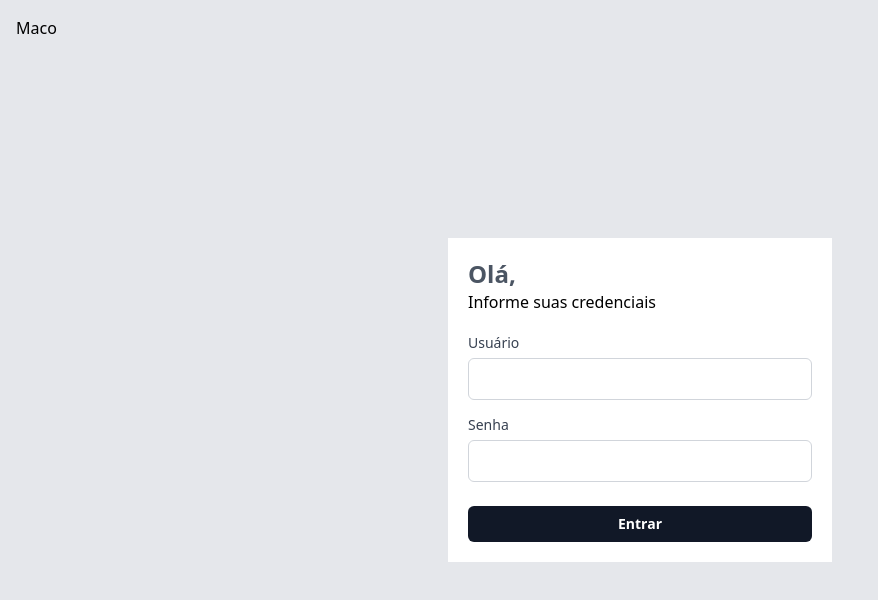
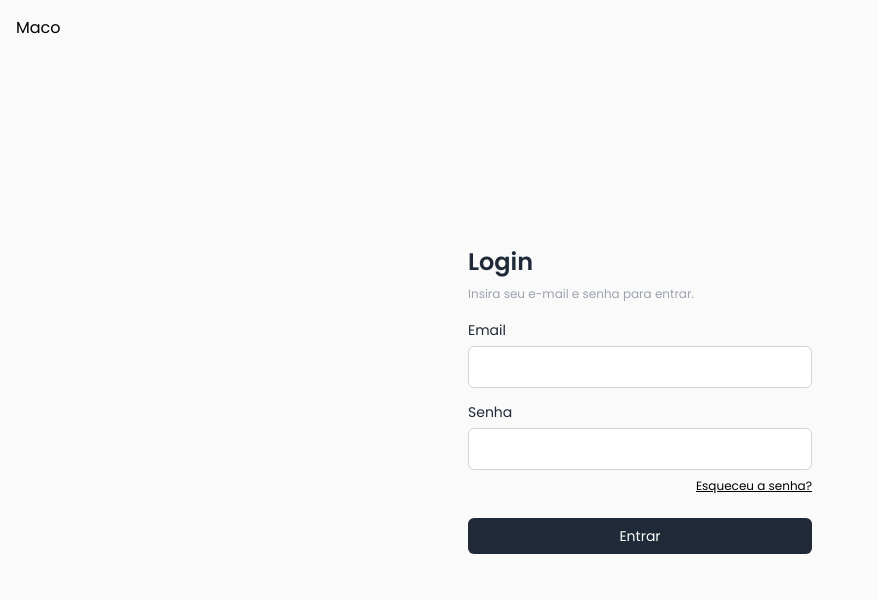
Before and after one commit to JoaoCordeir0/maco_frontend, a Vue app: page / in a window 1280 px wide. Shown: the top 600 px of the page, without its empty margins (0-878 px from the left). Built offline with nearby package versions, Linux system fonts and the light colour scheme; no server answers; what vue-sweetalert2 would draw is missing.

Commit message:
Added forgot password page and changed the login UI

```diff
--- a/src/assets/main.css
+++ b/src/assets/main.css
@@ -1,13 +1,19 @@
 @import url('https://fonts.googleapis.com/css?family=Roboto:300,400,500,700,900&display=swap');
+@import url('https://fonts.googleapis.com/css2?family=Poppins:ital,wght@0,100;0,200;0,300;0,400;0,500;0,600;0,700;0,800;0,900;1,100;1,200;1,300;1,400;1,500;1,600;1,700;1,800;1,900&display=swap');
 
 @tailwind base;
 @tailwind components;
 @tailwind utilities;
 
+/* Set Font Family */
+*{
+   font-family: 'Poppins', Arial;
+}
+
+
 /* ----------------------------------------
    Personalizações para o tema do GnPublish
    ---------------------------------------- */
-
 /* width */
 ::-webkit-scrollbar {
    width: 5px;
--- a/src/router.ts
+++ b/src/router.ts
@@ -2,6 +2,7 @@ import { createRouter, createWebHistory, RouteRecordRaw } from 'vue-router'
 import { auth } from './hooks/useAuth'
 
 import Login from './views/Login.vue'
+import ForgotPassword from './views/ForgotPassword.vue'
 import Dashboard from './views/Dashboard.vue'
 import NotFound from './views/NotFound.vue'
 
@@ -16,6 +17,12 @@ const routes: RouteRecordRaw[] = [
     path: '/login',
     name: 'Login',
     component: Login,
+    meta: { layout: 'empty' },
+  },
+  {
+    path: '/forgotpassword',
+    name: 'Forgot Password',
+    component: ForgotPassword,
     meta: { layout: 'empty' },
   },
   {
--- /dev/null
+++ b/src/views/ForgotPassword.vue
@@ -0,0 +1,96 @@
+<template>
+    <h1 class="fixed top-0 pl-2 pt-4 ml-2">Maco</h1>
+  <div class="flex items-center justify-center h-screen px-6 bg-zinc-100">
+    <div class="w-full max-w-sm py-5 px-5">
+      <div class="space-y-2">
+        <p class="font-semibold text-2xl text-gray-800">Esqueceu Senha?</p>
+        <p class="text-xs text-gray-400">Nós entendemos, coisas acontecem. Basta inserir seu endereço de e-mail abaixo e enviaremos um link para redefinir sua senha.</p>
+      </div>
+      <form class="mt-4" @submit.prevent="sendEmail">
+        <label class="block">
+          <span class="text-sm text-gray-800">Email</span>
+          <input type="text"
+            class="block w-full mt-1 border-gray-300 rounded-md focus:border-gray-800 focus:ring focus:ring-opacity-40 focus:ring-gray-800"
+            v-model="email" />
+        </label>
+
+        <div class="mt-6">
+          <button type="submit" :disabled="isLoading"
+            class="w-full px-4 py-2 text-sm text-center text-white bg-gray-800 rounded-md focus:outline-none hover:bg-gray-700 transition">
+            <span v-if="isLoading == false">
+              Enviar
+            </span>
+            <span v-if="isLoading == true">
+              <svg aria-hidden="true"
+                class="inline w-4 h-4 text-gray-200 animate-spin dark:text-gray-600 fill-gray-600 dark:fill-gray-300"
+                viewBox="0 0 100 101" fill="none" xmlns="http://www.w3.org/2000/svg">
+                <path
+                  d="M100 50.5908C100 78.2051 77.6142 100.591 50 100.591C22.3858 100.591 0 78.2051 0 50.5908C0 22.9766 22.3858 0.59082 50 0.59082C77.6142 0.59082 100 22.9766 100 50.5908ZM9.08144 50.5908C9.08144 73.1895 27.4013 91.5094 50 91.5094C72.5987 91.5094 90.9186 73.1895 90.9186 50.5908C90.9186 27.9921 72.5987 9.67226 50 9.67226C27.4013 9.67226 9.08144 27.9921 9.08144 50.5908Z"
+                  fill="currentColor" />
+                <path
+                  d="M93.9676 39.0409C96.393 38.4038 97.8624 35.9116 97.0079 33.5539C95.2932 28.8227 92.871 24.3692 89.8167 20.348C85.8452 15.1192 80.8826 10.7238 75.2124 7.41289C69.5422 4.10194 63.2754 1.94025 56.7698 1.05124C51.7666 0.367541 46.6976 0.446843 41.7345 1.27873C39.2613 1.69328 37.813 4.19778 38.4501 6.62326C39.0873 9.04874 41.5694 10.4717 44.0505 10.1071C47.8511 9.54855 51.7191 9.52689 55.5402 10.0491C60.8642 10.7766 65.9928 12.5457 70.6331 15.2552C75.2735 17.9648 79.3347 21.5619 82.5849 25.841C84.9175 28.9121 86.7997 32.2913 88.1811 35.8758C89.083 38.2158 91.5421 39.6781 93.9676 39.0409Z"
+                  fill="currentFill" />
+              </svg>
+            </span>
+          </button>
+        </div>
+        <div class="flex justify-center mt-2">
+          <button @click="loginPage" class="text-xs underline">Já possui uma conta? Faça seu login.</button>
+        </div>
+      </form>
+    </div>
+  </div>
+
+</template>
+
+<script lang="ts">
+import { defineComponent, ref, reactive, toRefs } from "vue"
+import { ILoginState, apiLogin } from "../hooks/useAuth"
+import router from "../router"
+import Swal from "sweetalert2"
+
+const Toast = Swal.mixin({
+    toast: true, position: "top-end", showConfirmButton: false, timer: 3000, timerProgressBar: true,
+    didOpen: (toast) => {
+        toast.onmouseenter = Swal.stopTimer;
+        toast.onmouseleave = Swal.resumeTimer;
+    }
+});
+
+export default defineComponent({
+    setup(){
+
+        const email = ref("");
+
+        // Just to not get errors
+        const isLoading = false;
+
+        function loginPage()
+        {
+          router.push('login');
+        }
+
+        async function sendEmail()
+        {
+          if(email.value == "")
+          {
+            Toast.fire({
+              icon: 'warning',
+              title: 'Informe o e-mail!'
+            });
+
+            return
+          }
+        }
+
+        return{
+            email,
+            isLoading,
+            sendEmail,
+            loginPage
+        }
+
+    }
+})
+
+</script>
--- a/src/views/Login.vue
+++ b/src/views/Login.vue
@@ -1,28 +1,33 @@
 <template>
   <!-- <img src="/logo_maco.png" alt="Logo Maco" width="150" class="fixed top-0 pl-2 pt-4"> -->
   <h1 class="fixed top-0 pl-2 pt-4 ml-2">Maco</h1>
-  <div class="flex items-center justify-center h-screen px-6 bg-gray-200">
-    <div class="w-full max-w-sm bg-white py-5 px-5">
-      <p class="font-semibold text-2xl text-gray-600">Olá,</p>
-      <p>Informe suas credenciais</p>
-      <form class="mt-4 mt-10" @submit.prevent="login">
+  <div class="flex items-center justify-center h-screen px-6 bg-zinc-50">
+    <div class="w-full max-w-sm py-5 px-5">
+      <div class="space-y-2">
+        <p class="font-semibold text-2xl text-gray-800">Login</p>
+        <p class="text-xs text-gray-400">Insira seu e-mail e senha para entrar.</p>
+      </div>
+      <form class="mt-4" @submit.prevent="login">
         <label class="block">
-          <span class="text-sm text-gray-700">Usuário</span>
+          <span class="text-sm text-gray-800">Email</span>
           <input type="text"
             class="block w-full mt-1 border-gray-300 rounded-md focus:border-gray-800 focus:ring focus:ring-opacity-40 focus:ring-gray-800"
             v-model="username" />
         </label>
 
         <label class="block mt-3">
-          <span class="text-sm text-gray-700">Senha</span>
+          <span class="text-sm text-gray-800">Senha</span>
           <input type="password"
             class="block w-full mt-1 border-gray-300 rounded-md focus:border-gray-800 focus:ring focus:ring-opacity-40 focus:ring-gray-800"
             v-model="password" />
+          <div class="flex justify-end mt-2">
+            <button type="button" @click="forgotPasswordPage" class="text-xs underline" >Esqueceu a senha?</button>
+          </div>
         </label>
 
         <div class="mt-6">
           <button type="submit" :disabled="isLoading"
-            class="w-full px-4 py-2 text-sm text-center text-white bg-gray-900 rounded-md focus:outline-none font-bold">
+            class="w-full px-4 py-2 text-sm text-center text-white bg-gray-800 rounded-md focus:outline-none hover:bg-gray-700 transition">
             <span v-if="isLoading == false">
               Entrar
             </span>
@@ -70,6 +75,10 @@ export default defineComponent({
     const username = ref("");
     const password = ref("");
 
+    function forgotPasswordPage(){
+      router.push('forgotpassword');
+    }
+
     async function login() {
       state.isLoading = true
 
@@ -115,6 +124,7 @@ export default defineComponent({
       username,
       password,
       login,
+      forgotPasswordPage
     }
   },
   beforeMount() {
```
Also changed, not shown: src/App.vue (line endings or trailing spaces), src/components/Sidebar.vue (line endings or trailing spaces).
